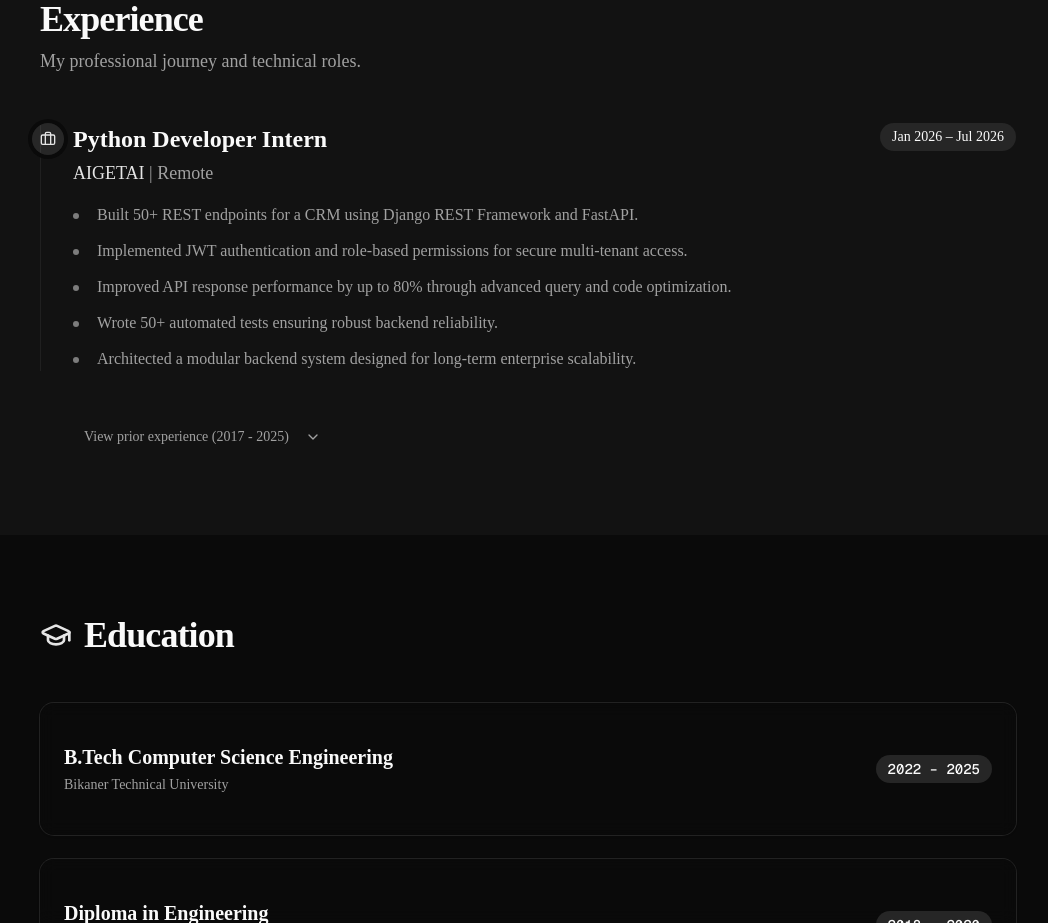
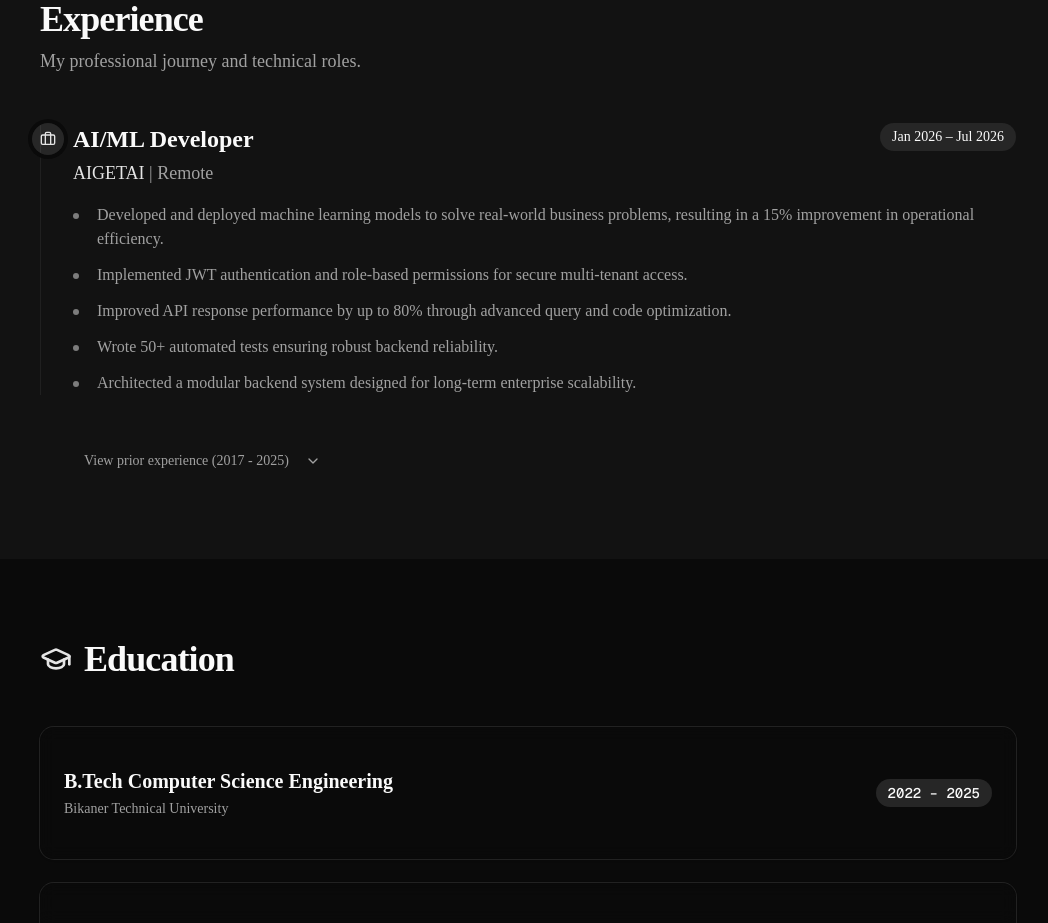
Before and after one commit to Mryuvrajsain/Yuvraj-Sain-Python-Developer, a Next.js app: page / in a window 1280 px wide. Shown: the part 2280-3203 px from the top of the page, without its empty margins (112-1160 px from the left). Built offline with nearby package versions, Linux system fonts and the light colour scheme.

Commit message:
Update role to AI/ML Developer and refresh experience details

```diff
--- a/src/components/Experience.tsx
+++ b/src/components/Experience.tsx
@@ -7,12 +7,12 @@ import { ChevronDown, ChevronUp, Briefcase } from "lucide-react"
 import { motion, AnimatePresence } from "framer-motion"
 
 const currentExperience = {
-  role: "Python Developer Intern",
+  role: "AI/ML Developer",
   company: "AIGETAI",
   location: "Remote",
   period: "Jan 2026 – Jul 2026",
   description: [
-    "Built 50+ REST endpoints for a CRM using Django REST Framework and FastAPI.",
+    "Developed and deployed machine learning models to solve real-world business problems, resulting in a 15% improvement in operational efficiency.",
     "Implemented JWT authentication and role-based permissions for secure multi-tenant access.",
     "Improved API response performance by up to 80% through advanced query and code optimization.",
     "Wrote 50+ automated tests ensuring robust backend reliability.",
```
